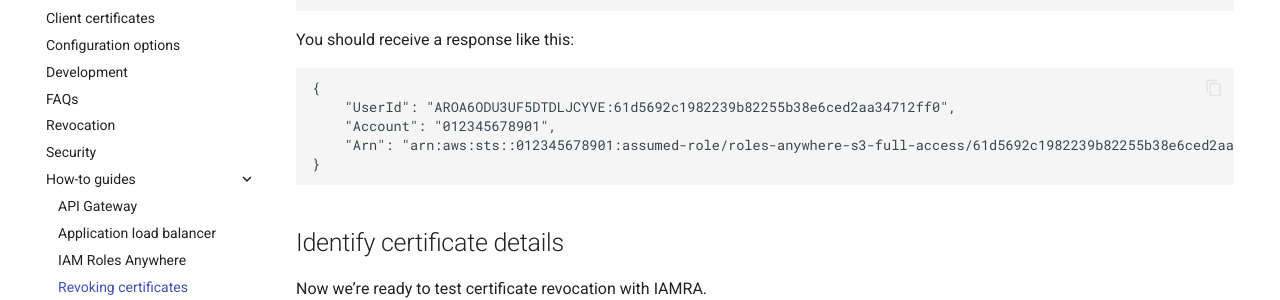
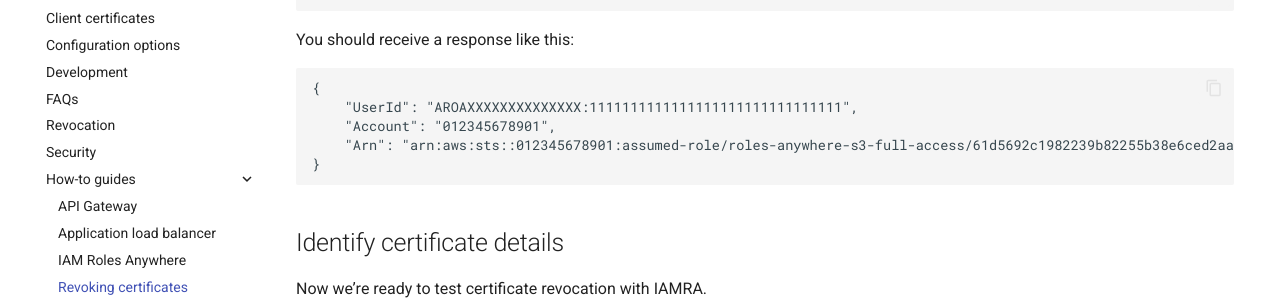
Before and after one commit to serverless-ca/terraform-aws-ca, an MkDocs documentation site: the page built from docs/how-to-guides/crl.md, in a window 1280 px wide and 900 px high, scrolled down 2739 px. Shown: the part 181-481 px from the top of the window. Built offline with MkDocs 1.6.1 and Material for MkDocs 9.7.7, drawn with Linux system fonts in a browser that asks for light colours; comment, search, counter and statistics services are not loaded.

Commit message:
Replace AROA token

````diff
--- a/docs/how-to-guides/crl.md
+++ b/docs/how-to-guides/crl.md
@@ -37,7 +37,7 @@ aws sts get-caller-identity --profile secops
 You should receive a response like this:
 ```json
 {
-    "UserId": "AROA6ODU3UF5DTDLJCYVE:61d5692c1982239b82255b38e6ced2aa34712ff0",
+    "UserId": "AROAXXXXXXXXXXXXXX:1111111111111111111111111111111",
     "Account": "012345678901",
     "Arn": "arn:aws:sts::012345678901:assumed-role/roles-anywhere-s3-full-access/61d5692c1982239b82255b38e6ced2aa34712ff0"
 }
````
